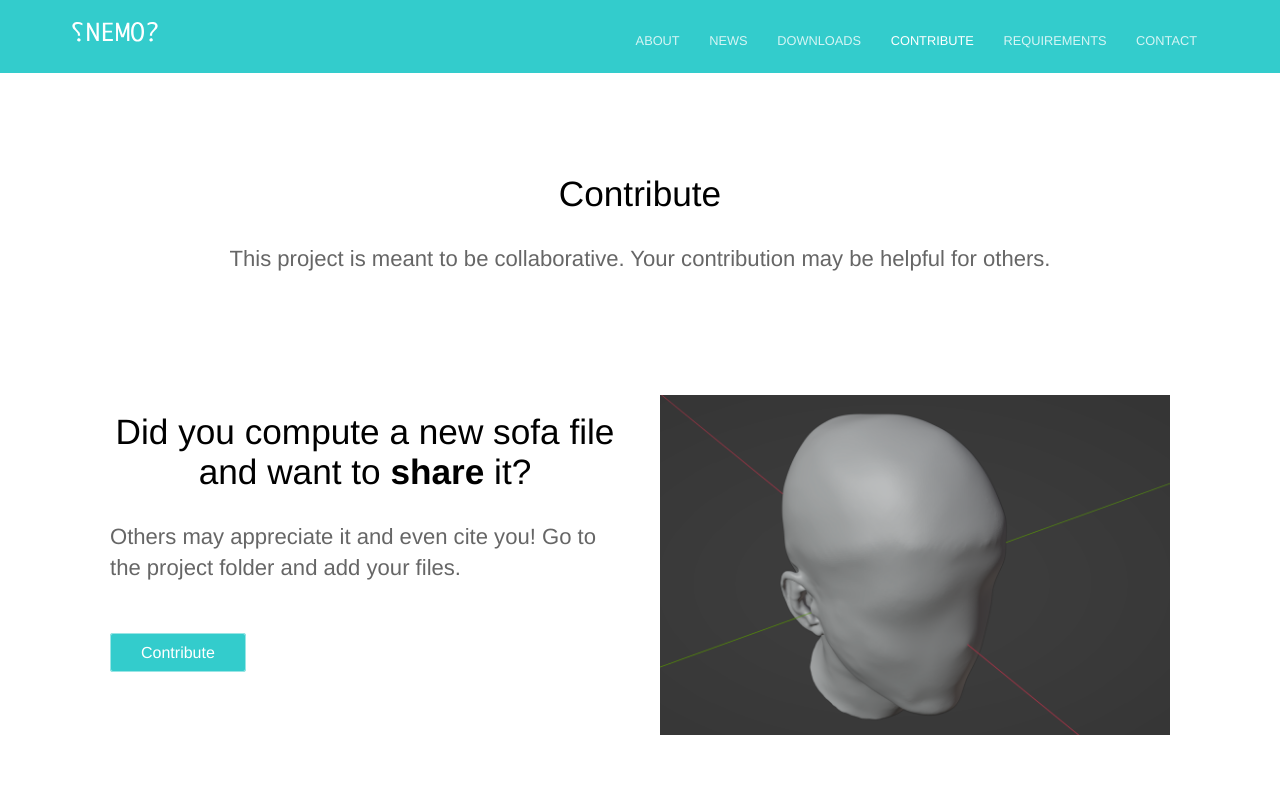
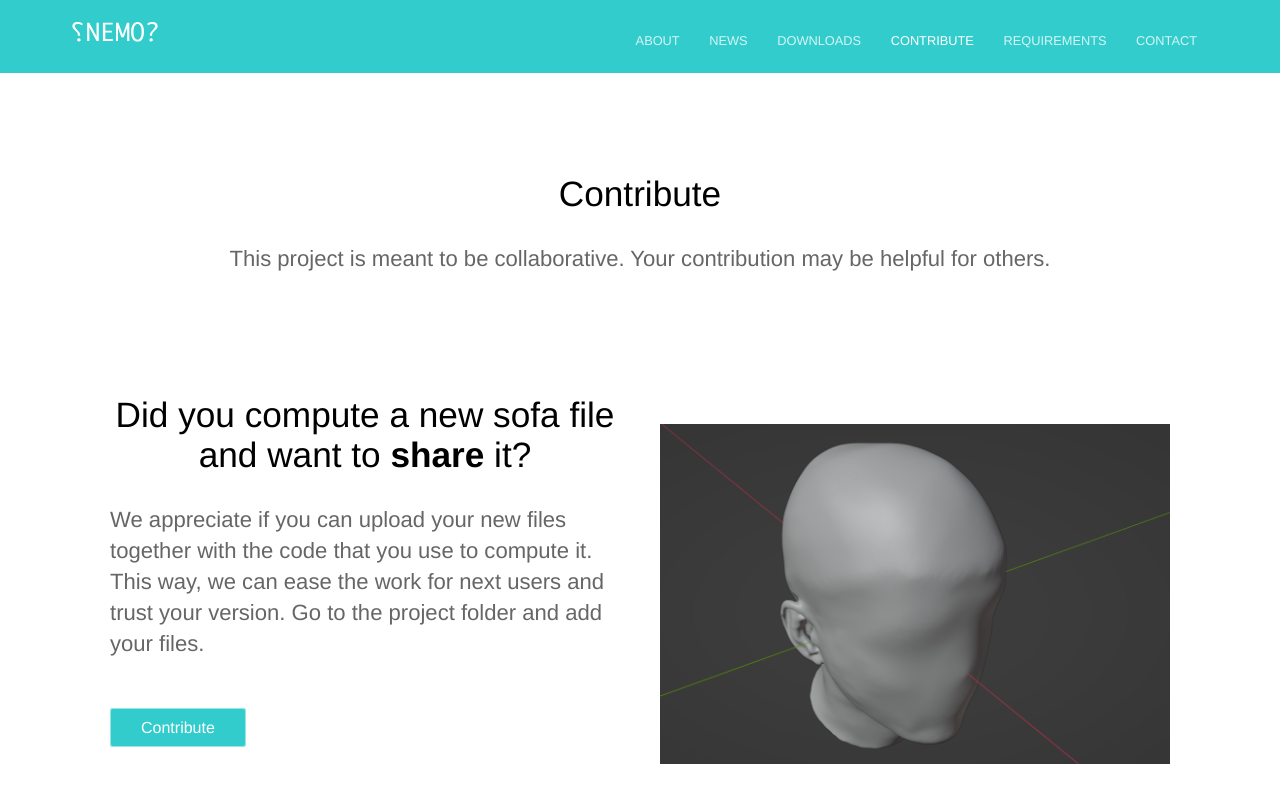
Before and after one commit to TheNEMOproject/TheNEMOproject.github.io, a Jekyll site: the page built from contribute.html, in a window 1280 px wide and 900 px high, cut to the strip 0-815 px from the top of the window. Shown: the top 803 px of the strip. Built offline with Jekyll 4.4.1, drawn with Linux system fonts in a browser that asks for light colours.

Commit message:
Update contribute.html

```diff
--- a/contribute.html
+++ b/contribute.html
@@ -8,7 +8,7 @@ description: >-
 	<div class="container flex">
 		<div class="text editable">
 			<h2>Did you compute a new sofa file and want to <strong>share</strong> it?</h2>
-			<p>Others may appreciate it and even cite you! Go to the project folder and add your files.</p>
+			<p>We appreciate if you can upload your new files together with the code that you use to compute it. This way, we can ease the work for next users and trust your version. Go to the project folder and add your files.</p>
 			<div class="cta button"><a href="https://github.com/TheNEMOproject/NEMOhrtf">Contribute</a></div>
 		</div>
 		<div class="image">
```
